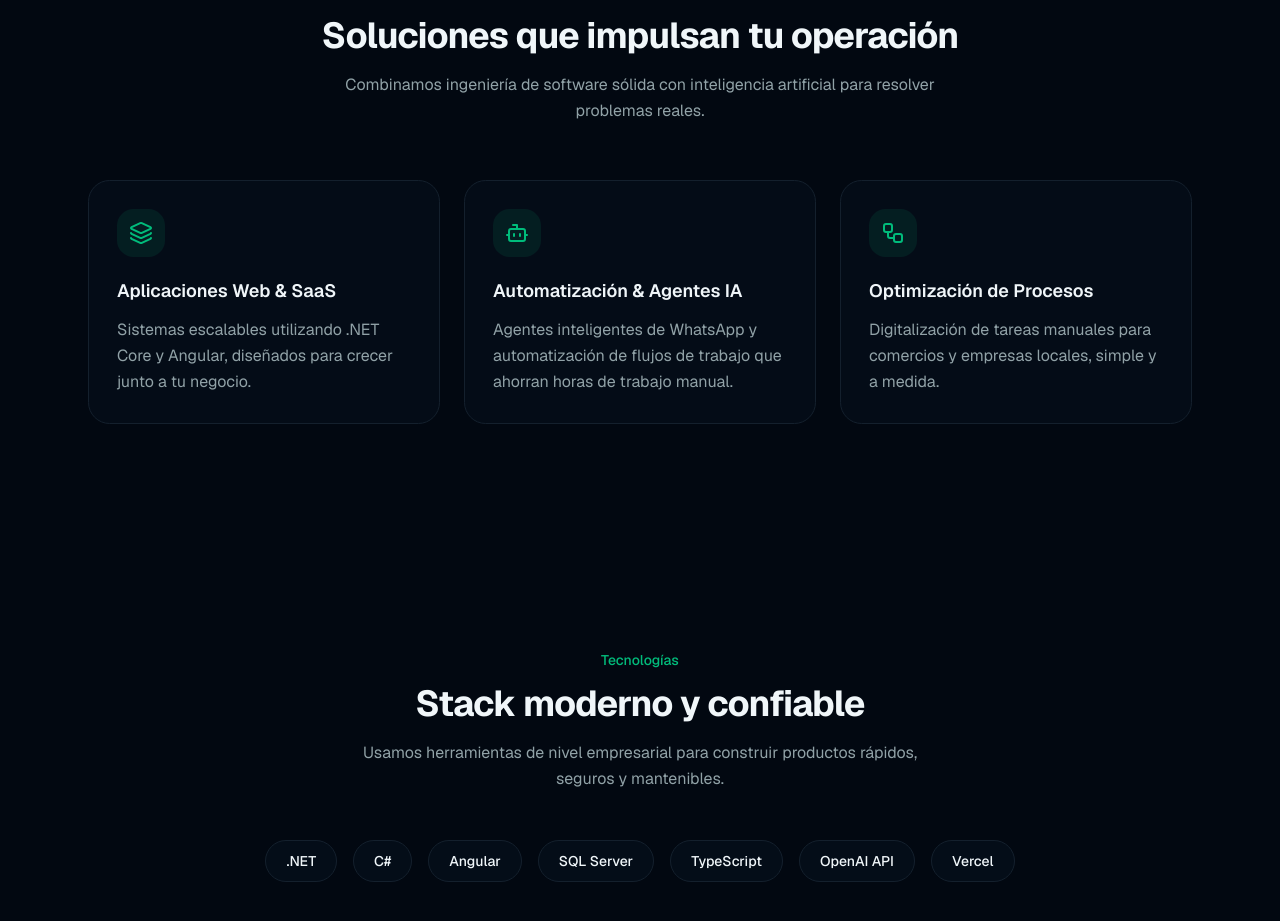
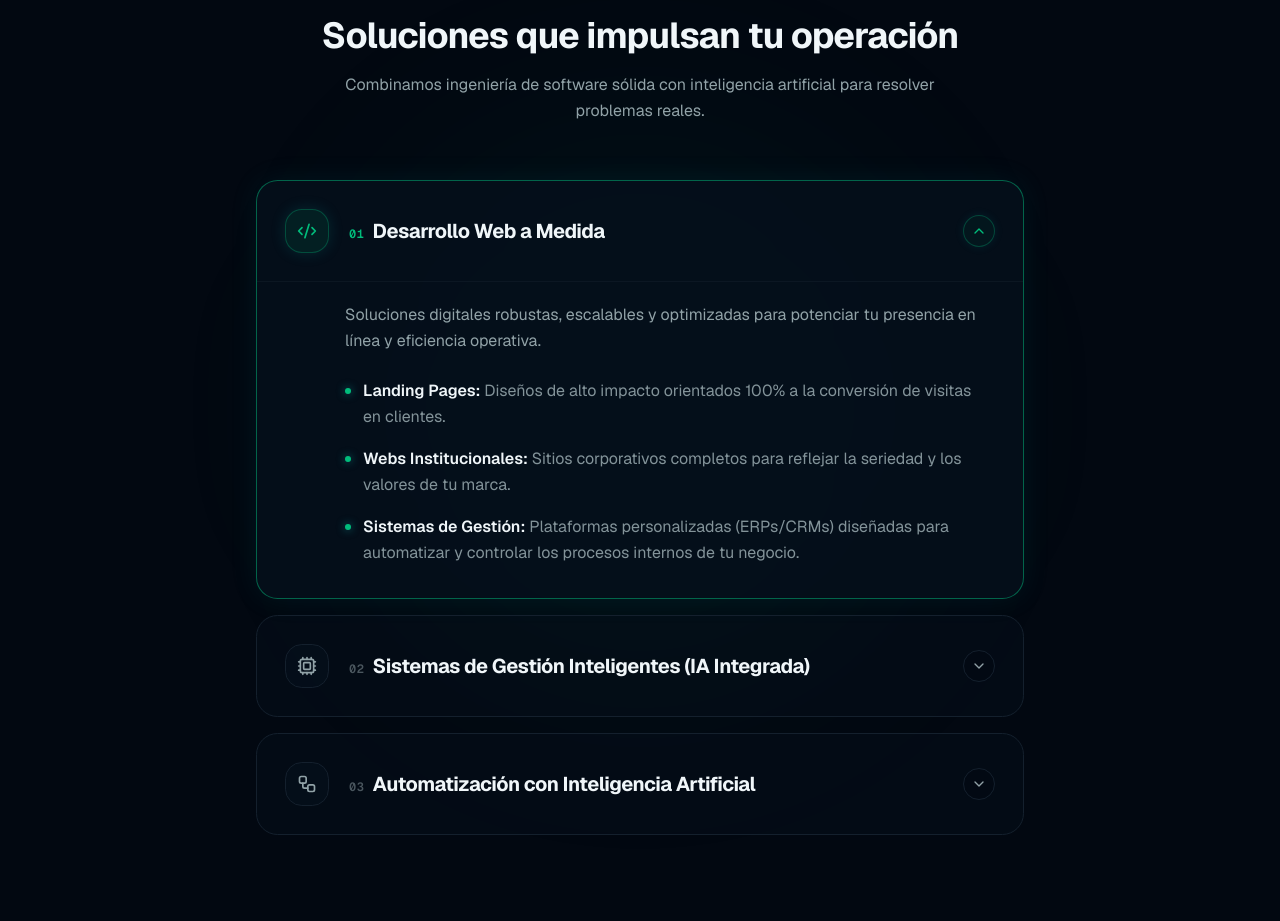
Before and after one commit to KeyWaySolutions/keywaysolutionpage, a Next.js app: page / in a window 1280 px wide. Shown: the part 1141-2062 px from the top of the page. Built offline with nearby package versions, Linux system fonts and the light colour scheme.

Commit message:
feat(services): redesign de Nuestros Servicios con acordeon interactivo y contenido comercial actualizado

```diff
--- a/components/services.tsx
+++ b/components/services.tsx
@@ -1,30 +1,86 @@
-import { Layers, Bot, Workflow } from "lucide-react"
+"use client"
+
+import { useState } from "react"
+import { Code2, Cpu, Workflow, ChevronDown } from "lucide-react"
 
 const services = [
   {
-    icon: Layers,
-    title: "Aplicaciones Web & SaaS",
+    id: "01",
+    icon: Code2,
+    title: "Desarrollo Web a Medida",
     description:
-      "Sistemas escalables utilizando .NET Core y Angular, diseñados para crecer junto a tu negocio.",
+      "Soluciones digitales robustas, escalables y optimizadas para potenciar tu presencia en línea y eficiencia operativa.",
+    points: [
+      {
+        title: "Landing Pages",
+        detail: "Diseños de alto impacto orientados 100% a la conversión de visitas en clientes.",
       },
       {
-    icon: Bot,
-    title: "Automatización & Agentes IA",
-    description:
-      "Agentes inteligentes de WhatsApp y automatización de flujos de trabajo que ahorran horas de trabajo manual.",
+        title: "Webs Institucionales",
+        detail: "Sitios corporativos completos para reflejar la seriedad y los valores de tu marca.",
       },
       {
+        title: "Sistemas de Gestión",
+        detail: "Plataformas personalizadas (ERPs/CRMs) diseñadas para automatizar y controlar los procesos internos de tu negocio.",
+      },
+    ],
+  },
+  {
+    id: "02",
+    icon: Cpu,
+    title: "Sistemas de Gestión Inteligentes (IA Integrada)",
+    description:
+      "Llevamos tu software administrativo al siguiente nivel integrando modelos avanzados de Inteligencia Artificial.",
+    points: [
+      {
+        title: "Toma de Decisiones Automatizada",
+        detail: "Implementación de algoritmos predictivos para analizar datos históricos y sugerir los mejores caminos comerciales.",
+      },
+      {
+        title: "Análisis de Datos Avanzado",
+        detail: "Tableros inteligentes que transforman datos crudos en reportes e insights estratégicos en tiempo real.",
+      },
+      {
+        title: "Optimización de Procesos",
+        detail: "Automatización de flujos de trabajo complejos dentro de tu propio sistema de gestión.",
+      },
+    ],
+  },
+  {
+    id: "03",
     icon: Workflow,
-    title: "Optimización de Procesos",
+    title: "Automatización con Inteligencia Artificial",
     description:
-      "Digitalización de tareas manuales para comercios y empresas locales, simple y a medida.",
+      "Diseñamos e implementamos agentes y flujos de trabajo autónomos para reducir tareas repetitivas y maximizar la productividad.",
+    points: [
+      {
+        title: "Agentes de IA y Chatbots",
+        detail: "Sistemas conversacionales avanzados entrenados con la información de tu empresa para atención al cliente 24/7.",
+      },
+      {
+        title: "Automatización de Workflows",
+        detail: "Conexión de herramientas y aplicaciones para que trabajen solas mediante pipelines inteligentes.",
+      },
+      {
+        title: "Procesamiento de Información",
+        detail: "Extracción, clasificación y análisis automático de documentos, correos y bases de datos.",
+      },
+    ],
   },
 ]
 
 export function Services() {
+  const [activeIndex, setActiveIndex] = useState<number | null>(0)
+
   return (
     <section id="servicios" className="relative py-20 sm:py-28">
-      <div className="mx-auto max-w-6xl px-4 sm:px-6">
+      {/* ambient glow subtle */}
+      <div
+        aria-hidden="true"
+        className="pointer-events-none absolute top-1/2 left-1/2 size-[36rem] -translate-x-1/2 -translate-y-1/2 rounded-full bg-primary/5 blur-[100px]"
+      />
+
+      <div className="relative mx-auto max-w-6xl px-4 sm:px-6">
         <div className="mx-auto max-w-2xl text-center">
           <span className="text-sm font-medium text-primary">Servicios</span>
           <h2 className="mt-3 text-balance text-3xl font-bold tracking-tight sm:text-4xl">
@@ -36,21 +92,99 @@ export function Services() {
           </p>
         </div>
 
-        <div className="mt-14 grid gap-6 md:grid-cols-3">
-          {services.map((service) => (
+        <div className="mx-auto mt-14 max-w-3xl flex flex-col gap-4">
+          {services.map((service, index) => {
+            const isActive = activeIndex === index
+            return (
               <article
                 key={service.title}
-              className="group relative rounded-2xl border border-border bg-card/60 p-7 transition-all hover:-translate-y-1 hover:border-primary/50"
+                className={`group relative rounded-2xl border bg-card/40 transition-all duration-300 ${
+                  isActive
+                    ? "border-primary/50 bg-card/85 shadow-[0_0_30px_oklch(0.72_0.12_195/0.08)]"
+                    : "border-border hover:border-primary/30 hover:bg-card/60"
+                }`}
+                onMouseEnter={() => setActiveIndex(index)}
+                onClick={() => setActiveIndex(index)}
               >
-              <div className="flex size-12 items-center justify-center rounded-xl bg-primary/10 text-primary transition-colors group-hover:bg-primary group-hover:text-primary-foreground">
-                <service.icon className="size-6" aria-hidden="true" />
+                {/* Header / Trigger */}
+                <div className="flex cursor-pointer items-center justify-between p-6 sm:p-7">
+                  <div className="flex items-center gap-4 sm:gap-5">
+                    {/* Icon container */}
+                    <div
+                      className={`flex size-11 items-center justify-center rounded-xl border transition-all duration-300 ${
+                        isActive
+                          ? "border-primary/30 bg-primary/10 text-primary shadow-[0_0_15px_oklch(0.72_0.12_195/0.15)]"
+                          : "border-border bg-muted/40 text-muted-foreground group-hover:text-foreground"
+                      }`}
+                    >
+                      <service.icon className="size-5" aria-hidden="true" />
                     </div>
-              <h3 className="mt-5 text-lg font-semibold">{service.title}</h3>
-              <p className="mt-3 leading-relaxed text-muted-foreground">
+
+                    <div className="flex items-baseline gap-2">
+                      <span
+                        className={`font-mono text-xs font-semibold tracking-wider transition-colors duration-300 ${
+                          isActive ? "text-primary" : "text-muted-foreground/50"
+                        }`}
+                      >
+                        {service.id}
+                      </span>
+                      <h3 className="text-lg font-bold tracking-tight sm:text-xl">
+                        {service.title}
+                      </h3>
+                    </div>
+                  </div>
+
+                  <span
+                    className={`flex size-8 items-center justify-center rounded-full border border-border bg-background/50 transition-all duration-300 ${
+                      isActive
+                        ? "rotate-180 border-primary/30 text-primary bg-primary/5 shadow-[0_0_10px_oklch(0.72_0.12_195/0.1)]"
+                        : "text-muted-foreground group-hover:text-foreground"
+                    }`}
+                  >
+                    <ChevronDown className="size-4" aria-hidden="true" />
+                  </span>
+                </div>
+
+                {/* Smooth Expandable Content */}
+                <div
+                  className="grid transition-all duration-300 ease-in-out"
+                  style={{
+                    gridTemplateRows: isActive ? "1fr" : "0fr",
+                    opacity: isActive ? 1 : 0,
+                  }}
+                >
+                  <div className="overflow-hidden">
+                    <div className="border-t border-border/50 px-6 pb-7 pt-5 sm:px-7 sm:pb-8">
+                      {/* Description */}
+                      <p className="pl-0 sm:pl-15 text-pretty text-base leading-relaxed text-muted-foreground">
                         {service.description}
                       </p>
+
+                      {/* Key Points */}
+                      <ul className="mt-6 space-y-4 pl-0 sm:pl-15">
+                        {service.points.map((point) => (
+                          <li
+                            key={point.title}
+                            className="group/item flex items-start gap-3 text-pretty"
+                          >
+                            <span className="mt-2.5 size-1.5 shrink-0 rounded-full bg-primary transition-transform duration-300 group-hover/item:scale-125 shadow-[0_0_8px_oklch(0.72_0.12_195/0.6)]" />
+                            <div className="leading-relaxed">
+                              <span className="font-semibold text-foreground">
+                                {point.title}:{" "}
+                              </span>
+                              <span className="text-muted-foreground/90">
+                                {point.detail}
+                              </span>
+                            </div>
+                          </li>
+                        ))}
+                      </ul>
+                    </div>
+                  </div>
+                </div>
               </article>
-          ))}
+            )
+          })}
         </div>
       </div>
     </section>
```
Lines whose indentation alone changed are shown as unchanged.
